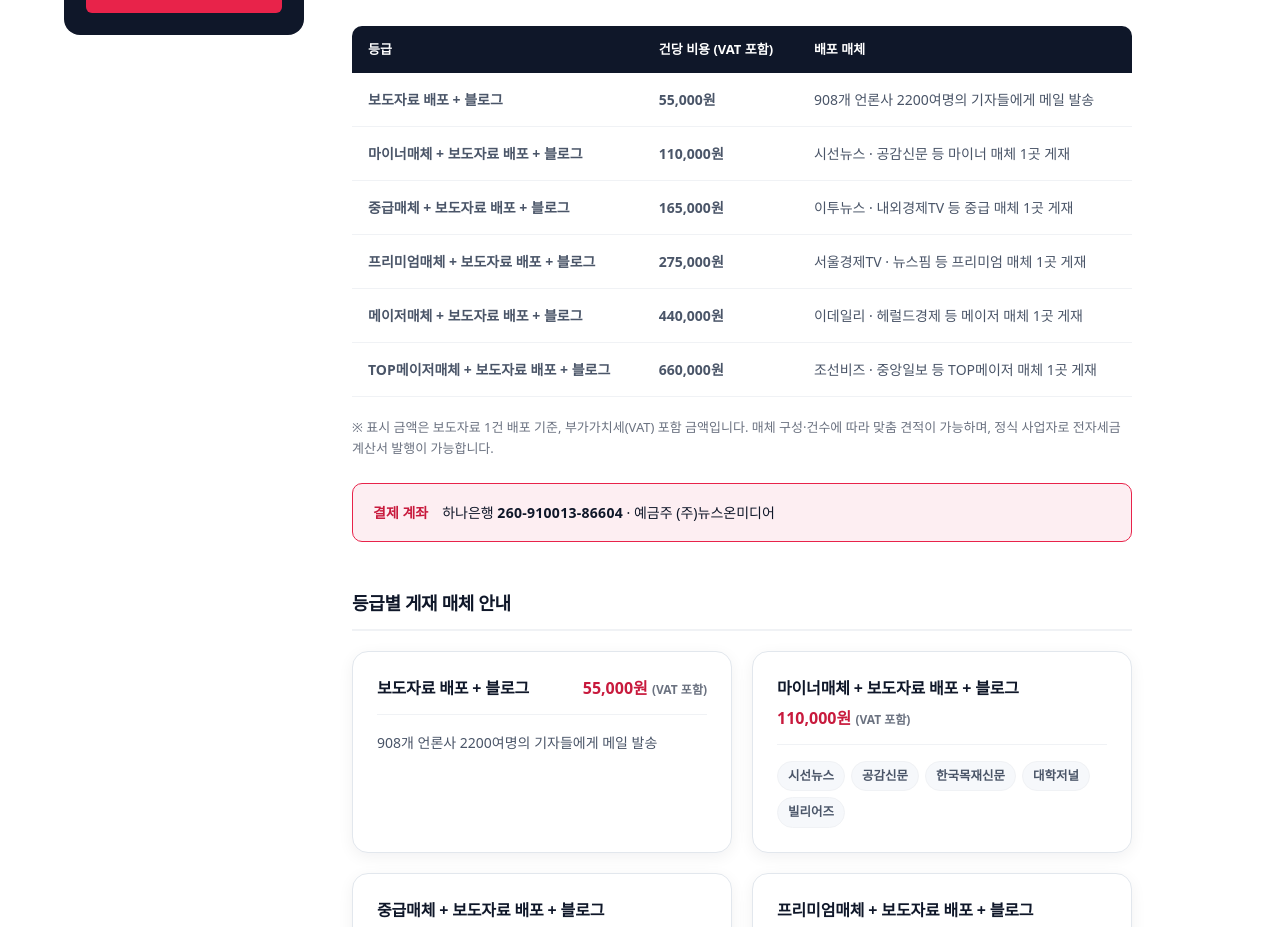
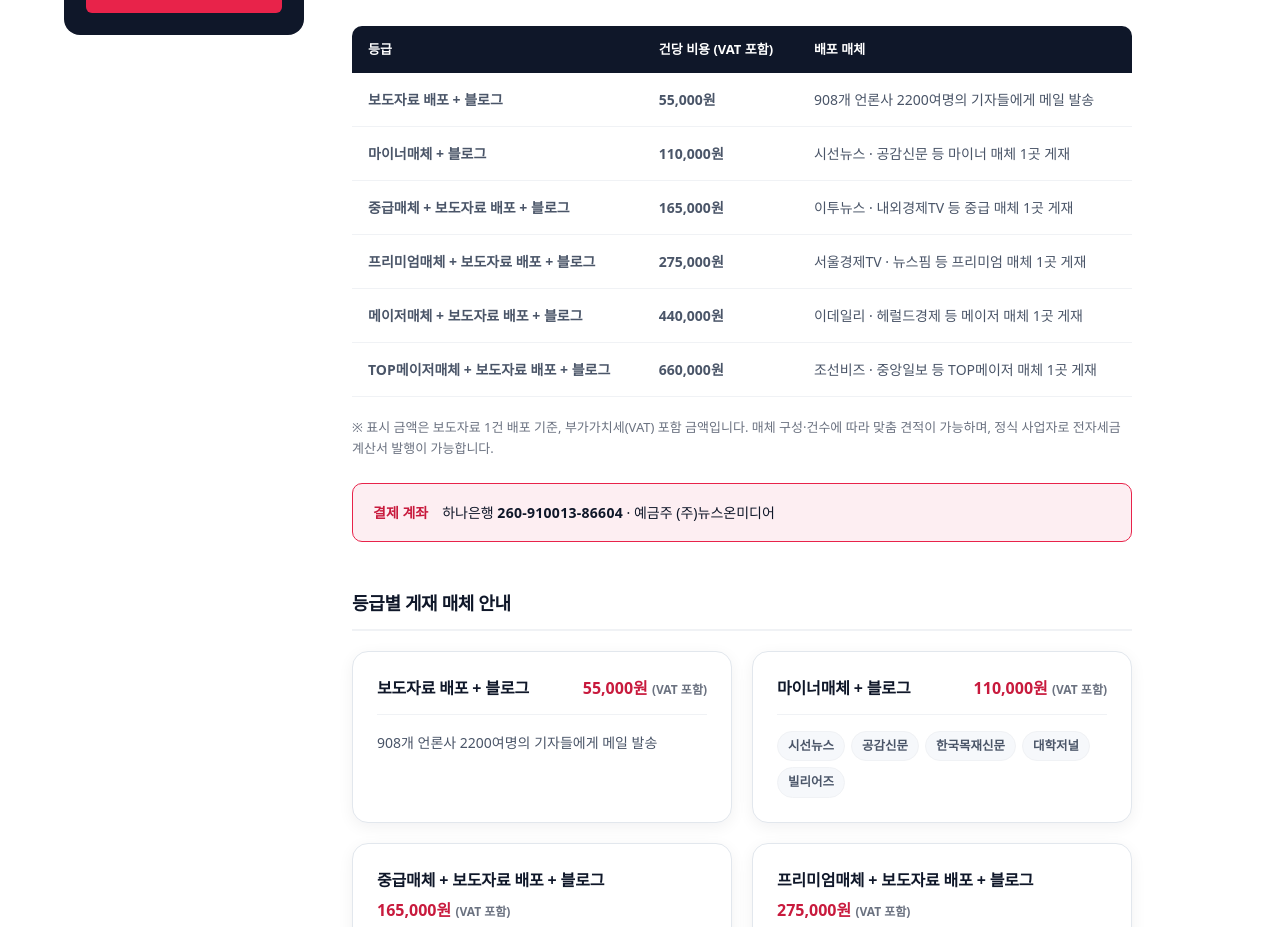
Before and after one commit to byol9566-cmd/NEWSON-RE, a Next.js app: page /pricing in a window 1280 px wide. Shown: the part 783-1710 px from the top of the page. Built offline with nearby package versions, Linux system fonts and the light colour scheme; no server answers; a web font is replaced by a local one.

Commit message:
fix: 언론홍보 비용 2번째 등급명에서 보도자료 배포 표기 제거
마이너매체 등급을 "마이너매체 + 보도자료 배포 + 블로그" → "마이너매체 + 블로그"로 변경.
가격(110,000원)과 매체 리스트는 유지.

```diff
--- a/src/app/pricing/media-list.ts
+++ b/src/app/pricing/media-list.ts
@@ -61,7 +61,7 @@ export const PRICING_TIERS: readonly PricingTier[] = [
     media: [],
   },
   {
-    name: '마이너매체 + 보도자료 배포 + 블로그',
+    name: '마이너매체 + 블로그',
     price: '110,000원',
     summary: '시선뉴스 · 공감신문 등 마이너 매체 1곳 게재',
     media: MINOR_MEDIA,
```
Also changed, not shown: 1 other file (tests, documents, lock files or other folders).
